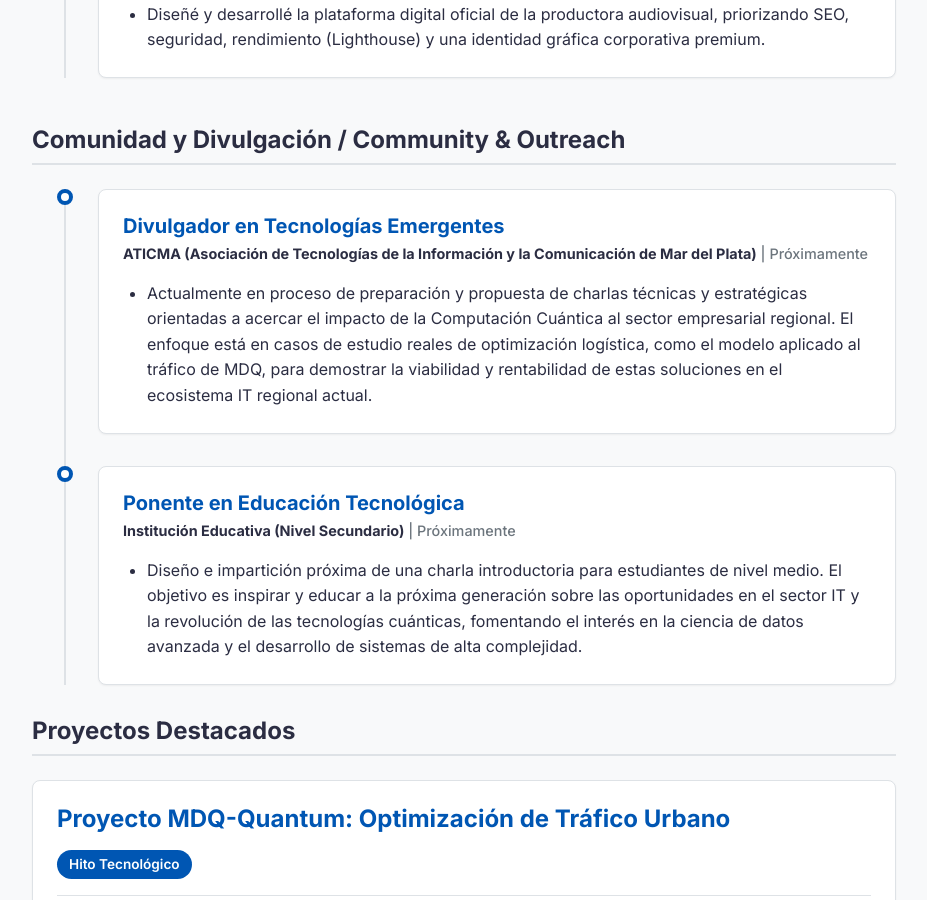
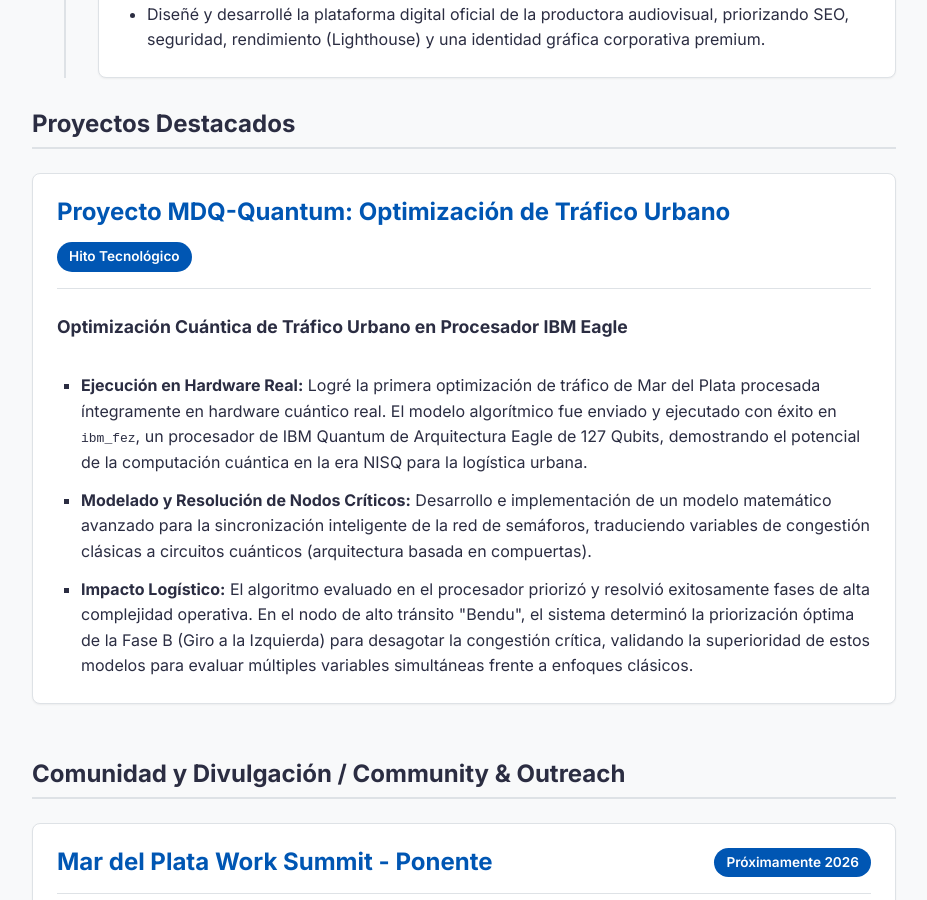
Before and after one commit to 86developer/portfolio, a React (Vite) app: page / in a window 1280 px wide. Shown: the part 1900-2800 px from the top of the page, without its empty margins (176-1103 px from the left). Built offline with nearby package versions, Linux system fonts and the light colour scheme.

Commit message:
ui: add link img, comunity

```diff
--- a/index.html
+++ b/index.html
@@ -5,6 +5,16 @@
     <link rel="icon" type="image/svg+xml" href="/favicon.png" />
     <meta name="viewport" content="width=device-width, initial-scale=1.0" />
     <title>>_ N.Nuñez | Software & Systems Architect</title>
+    <meta property="og:type" content="website" />
+    <meta property="og:title" content="Nahuel Nuñez | Software & Systems Architect" />
+    <meta property="og:description" content="Innovando desde la arquitectura de sistemas corporativos hacia la optimización mediante Computación Cuántica." />
+    <meta property="og:url" content="https://tu-portfolio.vercel.app" />
+    <meta property="og:image" content="https://tu-portfolio.vercel.app/og-image.png" />
+
+    <meta name="twitter:card" content="summary_large_image" />
+    <meta name="twitter:title" content="Nahuel Nuñez | Software & Systems Architect" />
+    <meta name="twitter:description" content="Innovando desde la arquitectura de sistemas corporativos hacia la optimización mediante Computación Cuántica." />
+    <meta name="twitter:image" content="https://tu-portfolio.vercel.app/og-image.png" />
   </head>
   <body>
     <div id="root"></div>
--- a/src/App.tsx
+++ b/src/App.tsx
@@ -7,6 +7,7 @@ import Hero from './components/Hero';
 import About from './components/About';
 import Experience from './components/Experience';
 import Projects from './components/Projects';
+import Comunidad from './components/Comunidad';
 import Skills from './components/Skills';
 import Footer from './components/Footer';
 
@@ -49,6 +50,7 @@ function App() {
         <About />
         <Experience />
         <Projects />
+        <Comunidad />
         <Skills />
       </main>
       <Footer />
--- /dev/null
+++ b/src/components/Comunidad.tsx
@@ -0,0 +1,59 @@
+import './Projects.css';
+
+const Comunidad = () => {
+  return (
+    <section className="comunidad section" id="comunidad">
+      <h2 className="section-title">Comunidad y Divulgación / Community & Outreach</h2>
+
+      <div className="project-highlight card">
+        <div className="project-header">
+          <h3 className="project-title">Mar del Plata Work Summit - Ponente</h3>
+          <span className="project-badge">Próximamente 2026</span>
+        </div>
+        <p className="project-description">
+          <strong>Temática: Revolución Cuántica en la Logística: De la resiliencia personal a la optimización urbana</strong>
+        </p>
+        <ul className="project-features">
+          <li>
+            Presentación oficial del modelo MDQ-Quantum ante el ecosistema empresarial y municipal. Una charla que conecta mi historia de superación (de la logística física en YPF a la arquitectura de sistemas) con soluciones de vanguardia para la ciudad.
+          </li>
+        </ul>
+      </div>
+
+      <div className="project-highlight card">
+        <div className="project-header">
+          <h3 className="project-title">Ponente en Educación Tecnológica</h3>
+          <span className="project-badge">Próximamente / Coming Soon</span>
+        </div>
+        <p className="project-description">
+          <strong>Institución Educativa (Nivel Secundario)</strong>
+        </p>
+        <ul className="project-features">
+          <li>
+            Diseño e impartición próxima de una charla introductoria para estudiantes de nivel medio. El objetivo es inspirar y educar a la próxima generación sobre las oportunidades en el sector IT y la revolución de las tecnologías cuánticas, fomentando el interés en la ciencia de datos avanzada y el desarrollo de sistemas de alta complejidad.
+          </li>
+          <li>
+            Charlas motivacionales para estudiantes secundarios, compartiendo mi trayectoria para demostrar que con iniciativa y herramientas modernas (IA/Quantum), no hay techos para el crecimiento profesional.
+          </li>
+        </ul>
+      </div>
+
+      <div className="project-highlight card">
+        <div className="project-header">
+          <h3 className="project-title">Divulgador de Computacion Cuantica</h3>
+          <span className="project-badge">Próximamente / Coming Soon</span>
+        </div>
+        <p className="project-description">
+          <strong>ATICMA (Asociacion de Tecnologias de la Informacion y la Comunicacion de Mar del Plata)</strong>
+        </p>
+        <ul className="project-features">
+          <li>
+            Actualmente en proceso de preparación y propuesta de charlas técnicas y estratégicas orientadas a acercar el impacto de la Computación Cuántica al sector empresarial regional. El enfoque está en casos de estudio reales de optimización logística, como el modelo aplicado al tráfico de MDQ, para demostrar la viabilidad y rentabilidad de estas soluciones en el ecosistema IT regional actual.
+          </li>
+        </ul>
+      </div>
+    </section>
+  );
+};
+
+export default Comunidad;
--- a/src/components/Experience.tsx
+++ b/src/components/Experience.tsx
@@ -52,35 +52,6 @@ const Experience = () => {
           </div>
         ))}
       </div>
-
-      <h2 className="section-title" style={{ marginTop: '3rem' }}>Comunidad y Divulgación / Community & Outreach</h2>
-      <div className="timeline">
-        <div className="timeline-item">
-          <div className="timeline-marker"></div>
-          <div className="timeline-content card">
-            <h3 className="timeline-title">Divulgador en Tecnologías Emergentes</h3>
-            <div className="timeline-subtitle">
-              <span className="company">ATICMA (Asociación de Tecnologías de la Información y la Comunicación de Mar del Plata)</span> | <span className="period">Próximamente</span>
-            </div>
-            <ul className="timeline-details">
-              <li>Actualmente en proceso de preparación y propuesta de charlas técnicas y estratégicas orientadas a acercar el impacto de la Computación Cuántica al sector empresarial regional. El enfoque está en casos de estudio reales de optimización logística, como el modelo aplicado al tráfico de MDQ, para demostrar la viabilidad y rentabilidad de estas soluciones en el ecosistema IT regional actual.</li>
-            </ul>
-          </div>
-        </div>
-
-        <div className="timeline-item">
-          <div className="timeline-marker"></div>
-          <div className="timeline-content card">
-            <h3 className="timeline-title">Ponente en Educación Tecnológica</h3>
-            <div className="timeline-subtitle">
-              <span className="company">Institución Educativa (Nivel Secundario)</span> | <span className="period">Próximamente</span>
-            </div>
-            <ul className="timeline-details">
-              <li>Diseño e impartición próxima de una charla introductoria para estudiantes de nivel medio. El objetivo es inspirar y educar a la próxima generación sobre las oportunidades en el sector IT y la revolución de las tecnologías cuánticas, fomentando el interés en la ciencia de datos avanzada y el desarrollo de sistemas de alta complejidad.</li>
-            </ul>
-          </div>
-        </div>
-      </div>
     </section>
   );
 };
--- a/src/components/Header.tsx
+++ b/src/components/Header.tsx
@@ -16,6 +16,7 @@ const Header = ({ isDarkMode, toggleTheme }: HeaderProps) => {
           <a href="#about">Sobre Mí</a>
           <a href="#experience">Experiencia</a>
           <a href="#projects">Proyectos</a>
+          <a href="#comunidad">Comunidad</a>
           <a href="#skills">Habilidades</a>
         </nav>
         <button
```
Also changed, not shown: public/og-image.jpg (added).
